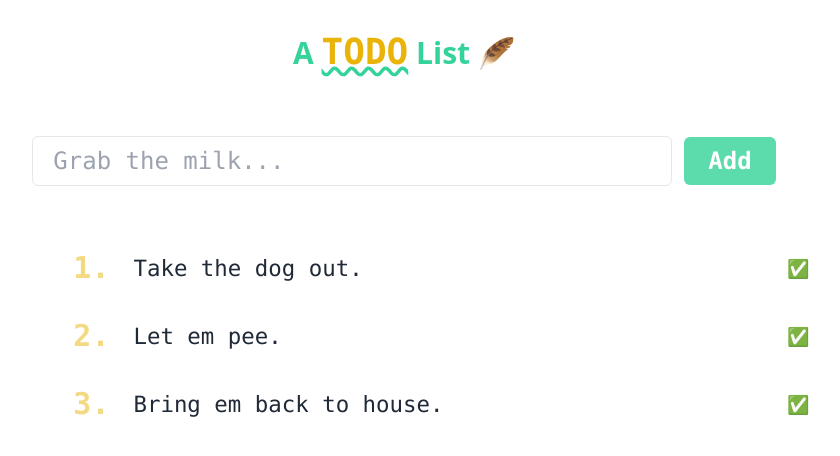
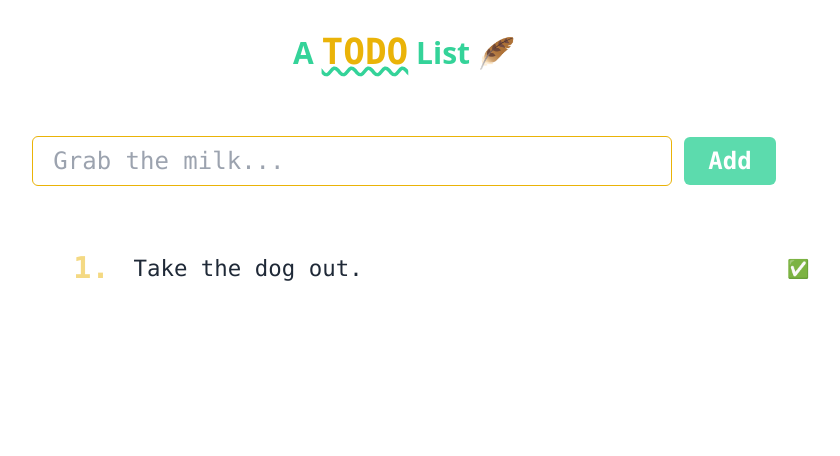
Before and after one commit to Halim-Shams/React-TODO, a React (Vite) app: page / in a window 1280 px wide. Shown: the top 456 px of the page, without its empty margins (236-1076 px from the left). Built offline with nearby package versions, Linux system fonts and the light colour scheme.

Commit message:
todo developed

```diff
--- a/src/App.tsx
+++ b/src/App.tsx
@@ -3,11 +3,11 @@ import Form from './Form';
 import TodoList from './TodoList';
 
 function App() {
-	const todos = [
-		{num: 1, todo: 'Take the dog out.'},
-		{num: 2, todo: 'Let em pee.'},
-		{num: 3, todo: 'Bring em back to house.'},
-	];
+	const [todos, setTodos] = useState([{num: 1, todo: 'Take the dog out.'}]);
+
+	const onTodoAdd = (data: any) => {
+		setTodos([{todo: data, num: todos.length + 1}, ...todos]);
+	};
 
 	return (
 		<div className='w-8/12 mx-auto flex flex-col gap-12 items-center py-8'>
@@ -19,7 +19,7 @@ function App() {
 				List 🪶
 			</p>
 			<div className='flex flex-col gap-14 w-full'>
-				<Form />
+				<Form onAdd={(d) => onTodoAdd(d)} />
 				<TodoList todos={todos} />
 			</div>
 		</div>
--- a/src/Form.tsx
+++ b/src/Form.tsx
@@ -1,23 +1,29 @@
 import React, {useRef} from 'react';
 
-const Form = () => {
-	const searchRef = useRef<any>(null);
+interface Props {
+	onAdd: (Data: string) => void;
+}
 
-	const generate = (e: any) => {
+const Form = ({onAdd}: Props) => {
+	const todoRef = useRef<any>(null);
+
+	const add = (e: any) => {
 		e.preventDefault();
-		console.log(searchRef.current.value);
+		onAdd(todoRef.current.value);
+		todoRef.current.value = '';
 	};
 
 	return (
 		<form className='flex gap-3 mt-4 w-full items-center justify-center'>
 			<input
-				ref={searchRef}
+				autoFocus
+				ref={todoRef}
 				type='text'
 				className='outline-none border py-2 px-5 w-9/12 rounded-md text-2xl font-mono focus:border-yellow-500'
 				placeholder='Grab the milk...'
 			/>
 			<button
-				onClick={generate}
+				onClick={add}
 				className='bg-emerald-400/80 px-6 py-2 rounded-md font-mono text-2xl text-white font-bold hover:bg-emerald-400 active:bg-emerald-500'>
 				Add
 			</button>
--- a/src/TodoCard.tsx
+++ b/src/TodoCard.tsx
@@ -12,7 +12,7 @@ const TodoCard = ({number, todo}: Props) => {
 				<p className='group-hover/todo:text-yellow-500 font-mono text-yellow-500/50 text-3xl font-bold transition selection:bg-emerald-400'>
 					{number}.
 				</p>
-				<p className='font-mono text-[1.4rem] text-gray-800 selection:bg-emerald-200'>
+				<p className='font-mono first-letter:capitalize text-[1.4rem] text-gray-800 selection:bg-emerald-200'>
 					{todo}
 				</p>
 			</div>
```
